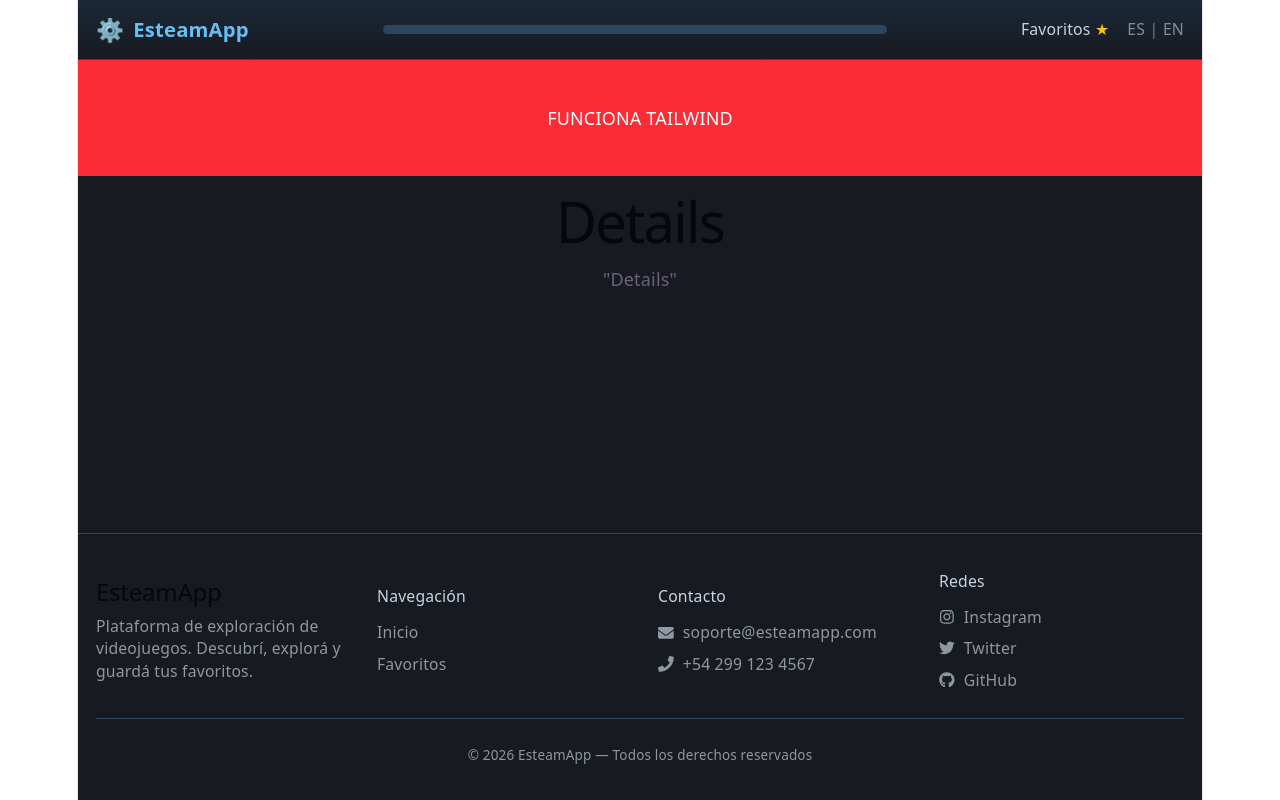
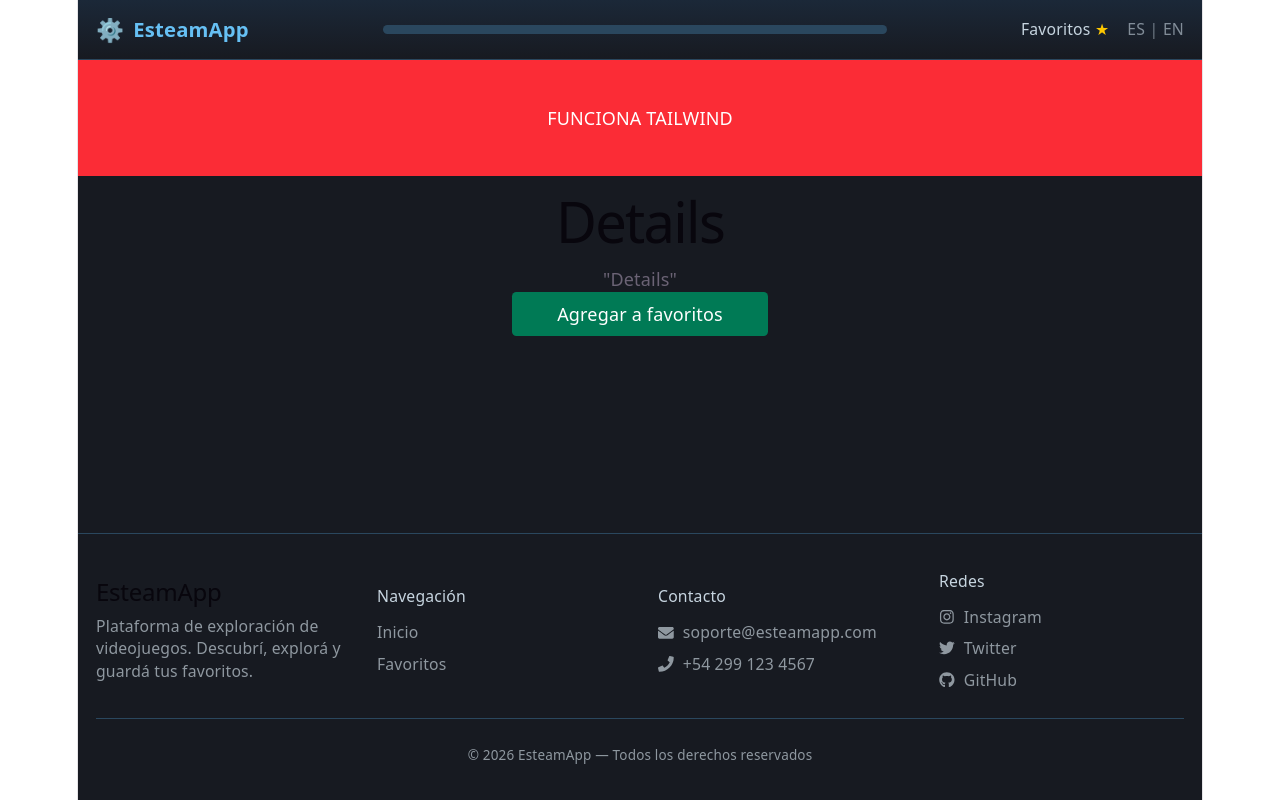
Before and after one commit to AlejandroClaure/tp2_PWA_2026_unco, a React (Vite) app: page / in a window 1280 px wide. Built offline with nearby package versions, Linux system fonts and the light colour scheme.

Commit message:
Favorite button logica

```diff
--- /dev/null
+++ b/src/components/FavoriteButton/FavoriteButton.jsx
@@ -0,0 +1,39 @@
+import styles from "./FavoriteButton.module.css";
+/*
+logica busqueda de juegos por id
+    const [favoritos, setFavoritos] = useState(() => {
+        const data = localStorage.getItem("favoritos");
+        return data? JSON.parse(data) : [];
+    });
+
+useEffect(() => {
+  localStorage.setItem("favoritos", JSON.stringify(Favoritos));
+}, [Favoritos]);
+
+const handleFav = (juego) => {
+        setFavoritos((prev) =>{
+      const existe = prev.find((f) => f.id === juego.id);
+
+      if (existe) {
+        return prev.filter((f) => f.id !== juego.id);
+      } else {
+        return [...prev, { ...juego, isFavorite: true }];
+      }
+    });
+  };
+
+*/
+function FavoriteButton({
+    id,
+    onFav
+})
+{
+return(
+<div>
+    <button type="button" onClick={() => onFav(id)} className="bg-emerald-700 text-white p-2 px-10 cursor-pointer active:scale-95 transition-transform duration-150 rounded-sm">
+    Agregar a favoritos
+    </button>
+</div>
+)}
+
+export default FavoriteButton;
--- a/src/pages/Home/Home.jsx
+++ b/src/pages/Home/Home.jsx
@@ -1,6 +1,7 @@
 import React from "react";
 import { useNavigate } from "react-router-dom";
 import { Routes } from "../../const/routes.js";
+import FavoriteButton from "../../components/FavoriteButton/FavoriteButton.jsx";
 //import { useState, useEffect } from "react";
 //import { mainData } from "../data/mainData";
 //import styles from "./Home.module.css";
@@ -20,7 +21,12 @@ function Home() {
       >
         "Details"
       </button>
+      <FavoriteButton
+       id={1}
+      onFav={(id) => console.log("Favorito:", id)}
+  ></FavoriteButton>
     </>
+
   );
 }
 export { Home};
```
Also changed, not shown: src/components/FavoriteButton/FavoriteButton.module.css (added).
